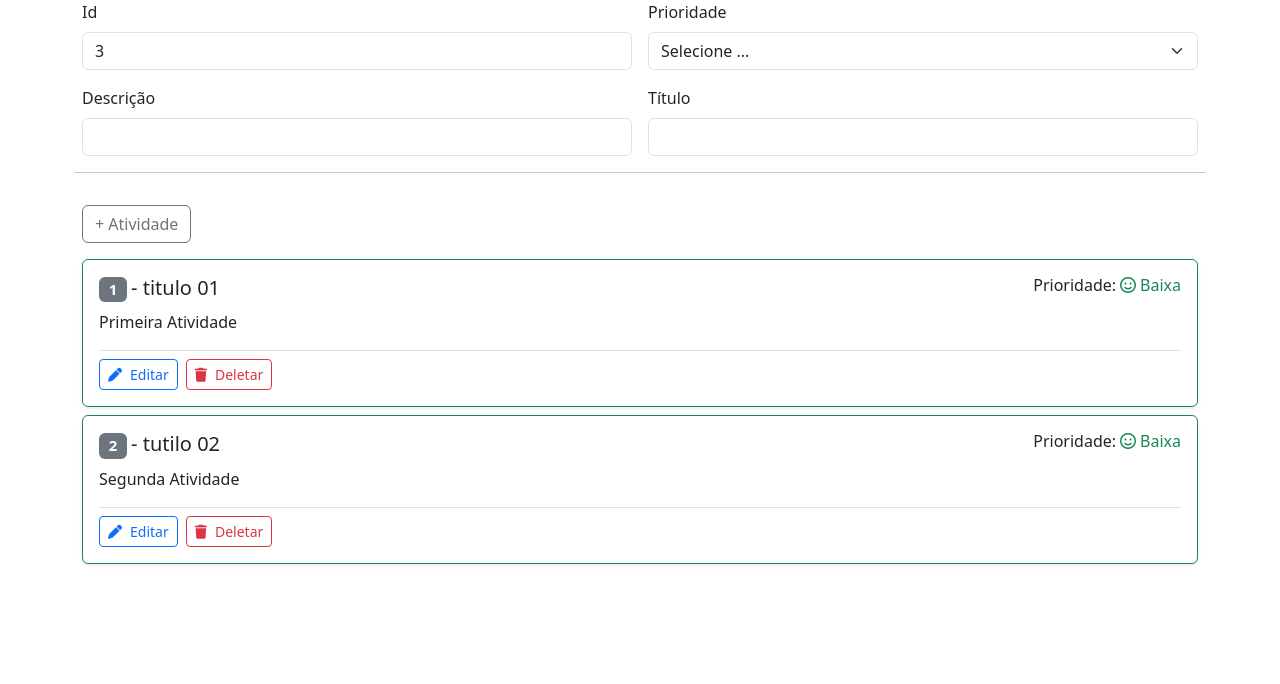
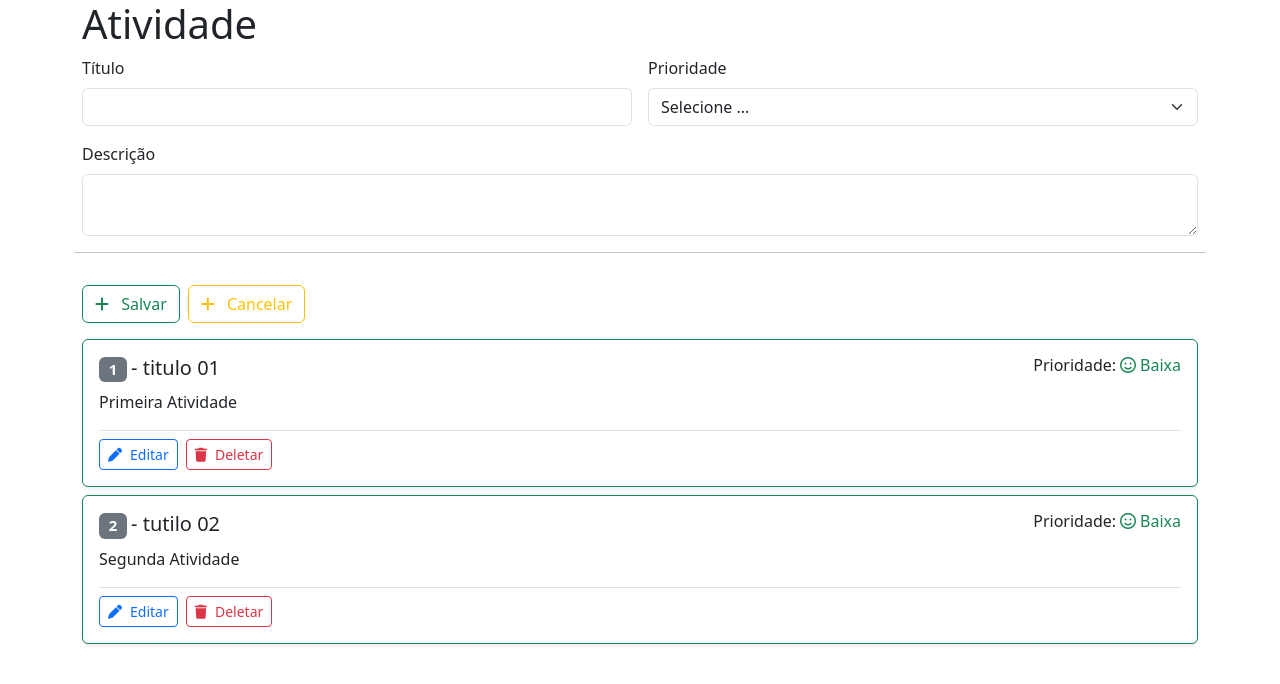
Before and after one commit to juniorti91/AppReactAspNetCore, a React (Create React App) app in the folder pro-atividade-app/: page / in a window 1280 px wide. Shown: the top 684 px of the page. Built offline with nearby package versions, Linux system fonts and the light colour scheme.

Commit message:
Aula 36 em andamento

```diff
--- a/pro-atividade-app/src/App.js
+++ b/pro-atividade-app/src/App.js
@@ -27,7 +27,7 @@ function App() {
       e.preventDefault(); // Evita que a página fique atualizando
 
       const atividade = {
-          id: document.getElementById('id').value,
+          id: Math.max.apply(Math, atividades.map((item) => item.id)) + 1,
           prioridade: document.getElementById('prioridade').value,
           titulo: document.getElementById('titulo').value,
           descricao: document.getElementById('descricao').value
--- a/pro-atividade-app/src/components/AtividadeForm.js
+++ b/pro-atividade-app/src/components/AtividadeForm.js
@@ -1,42 +1,78 @@
-import { useState } from 'react'
+import { useEffect, useState } from 'react'
+
+const atividadeInicial = {
+    id: 0,
+    titulo: '',
+    prioridade: '0',
+    descricao: ''
+}
 
 export default function AtividadeForm(props) {
 
-    const [atividade, setAtividade] = useState({})
+    // Utilizado para alterar o estado de um componente
+    const [atividade, setAtividade] = useState(atividadeAtual());
+
+    // É executado toda vez que o componente é construido ou se houver mudança de estado do componente
+    useEffect(() => {
+        if (props.ativSelecionada.id !== 0) {
+            setAtividade(props.ativSelecionada);
+        }
+    }, [props.ativSelecionada]);
 
     const inputTextHandler = (e) => {
         const {name, value} = e.target;
 
         setAtividade({...atividade, [name]: value});
+    };
+
+    const handleCancelar = (e) => {
+        e.preventDefault();
+
+        // cancelarAtividade()
+
+        setAtividade(atividadeInicial);
+    }
+
+    function atividadeAtual() {
+        if (props.ativSelecionada.id !== 0){
+            return props.ativSelecionada;
+        } else {
+            return atividadeInicial;
+        }
     }
 
     return (
+        <>
+            <h1>Atividade {atividade.id !== 0 ? atividade.id : ''}</h1>
             <form className="row g-3">
                 <div className="col-md-6">
-                <label className="form-label">Id</label>
-                <input name='id' id='id' onChange={inputTextHandler} type='text' className="form-control" value={Math.max.apply(Math, props.atividades.map(item => item.id)) + 1}/>
+                    <label className="form-label">Título</label>
+                    <input name='titulo' value={atividade.titulo} onChange={inputTextHandler} id='titulo' type='text' className="form-control"/>
                 </div>
                 <div className="col-md-6">
                     <label className="form-label">Prioridade</label>
-                <select id="prioridade" className="form-select">
+                    <select name='prioridade' value={atividade.prioridade} onChange={inputTextHandler} id="prioridade" className="form-select">
                         <option defaultValue='0'>Selecione ...</option>
                         <option value='1'>Baixa</option>
                         <option value='2'>Normal</option>
                         <option value='3'>Alta</option>
                     </select>
                 </div>
-            <div className="col-md-6">
+                <div className="col-md-12">
                     <label className="form-label">Descrição</label>
-                <input id='descricao' type='text' className="form-control" />
-            </div>
-            <div className="col-md-6">
-                <label className="form-label">Título</label>
-                <input id='titulo' type='text' className="form-control" />
+                    <textarea name='descricao' value={atividade.descricao} onChange={inputTextHandler} id='descricao' type='text' className="form-control" />
                 </div>
                 <hr />
                 <div className='col-12'>
-                <button className='btn btn-outline-secondary' onClick={props.addAtividade}> + Atividade </button>
+                    { atividade.id === 0 ? <button className='btn btn-outline-secondary' onClick={props.addAtividade}><i className='fas fa-plus me-2'></i> Atividade </button>
+                        :
+                        <>
+                            <button className='btn btn-outline-success me-2' type='submit'><i className='fas fa-plus me-2'></i> Salvar </button>
+                            <button className='btn btn-outline-warning' onClick={handleCancelar}><i className='fas fa-plus me-2'></i> Cancelar </button>
+                        </>
+                    }
                 </div>
             </form>
+        </>
   )
 }
```
Lines whose indentation alone changed are shown as unchanged.
